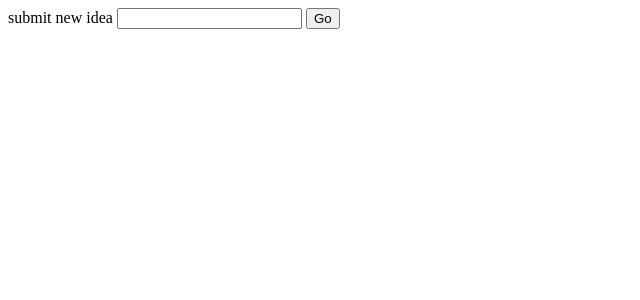
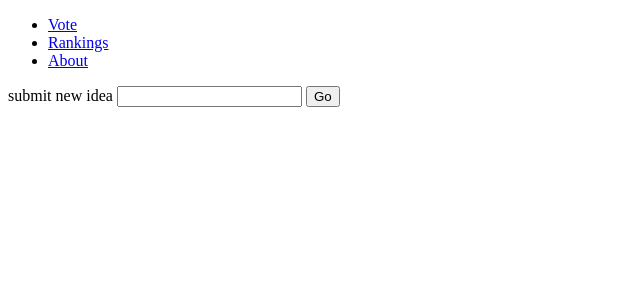
Before and after one commit to sammyers/WHACKSP2016, a Flask app: page /s in a window 1280 px wide. Shown: the top 300 px of the page, without its empty margins (0-640 px from the left). Run offline with Flask 2, Linux system fonts and the light colour scheme.

Commit message:
started navbar

```diff
--- a/app/templates/layout.html
+++ b/app/templates/layout.html
@@ -12,6 +12,13 @@
 </head>
 
 <body>
+	<div id="navbar">
+		<ul class="navbar-div">
+			<li{% if request.path == "/" %}style="display:none;"{% endif %}><a href="/">Vote</a></li>
+			<li{% if request.path == "/rankings" %}style="display:none;"{% endif %}><a href="/rankings">Rankings</a></li>
+			<li{% if request.path == "/about" %}style="display:none;"{% endif %}><a href="/about">About</a></li>
+		</ul>
+	</div>
 {% block body %}{% endblock %}
 {% block scripts %}{% endblock %}
 </body>
```
